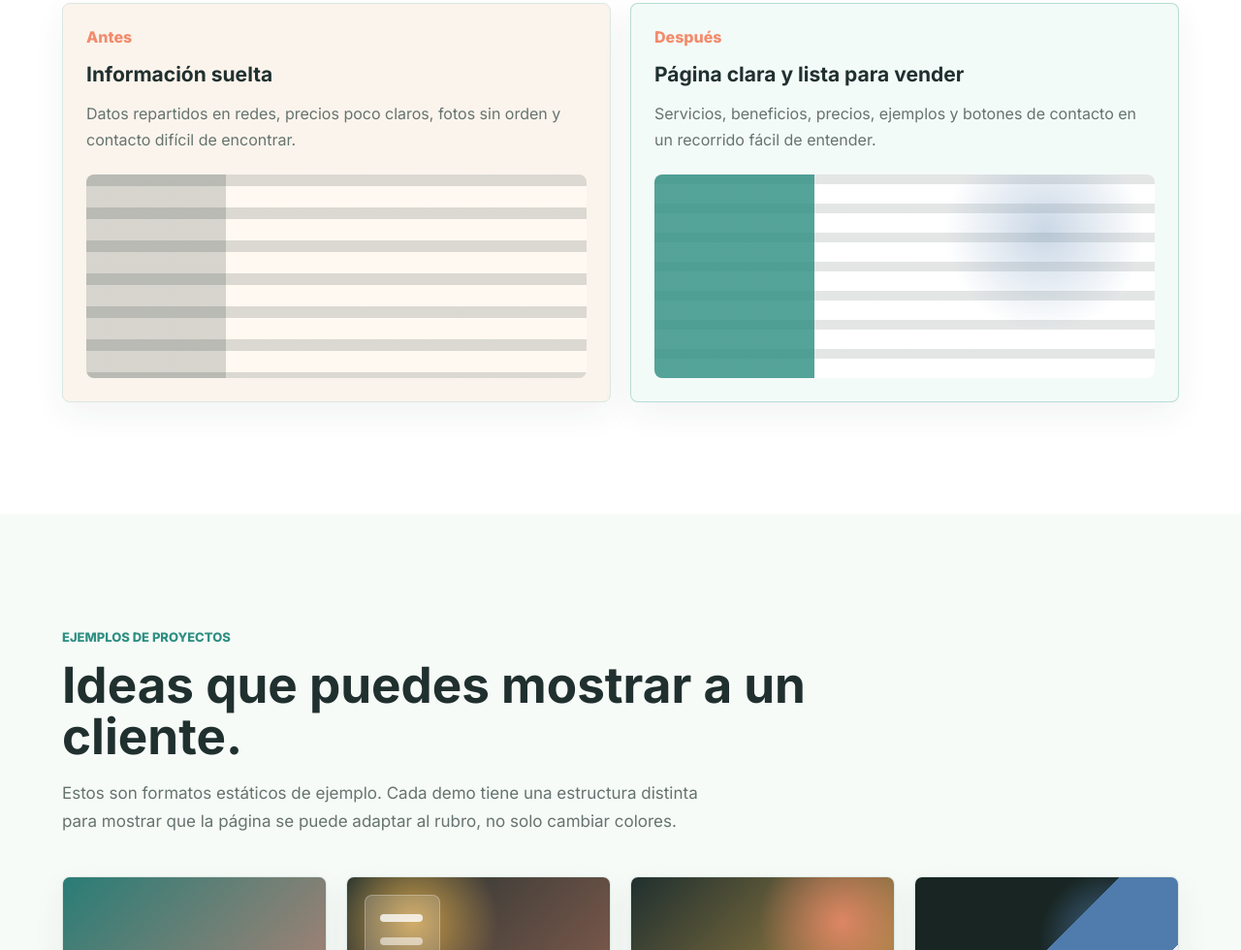
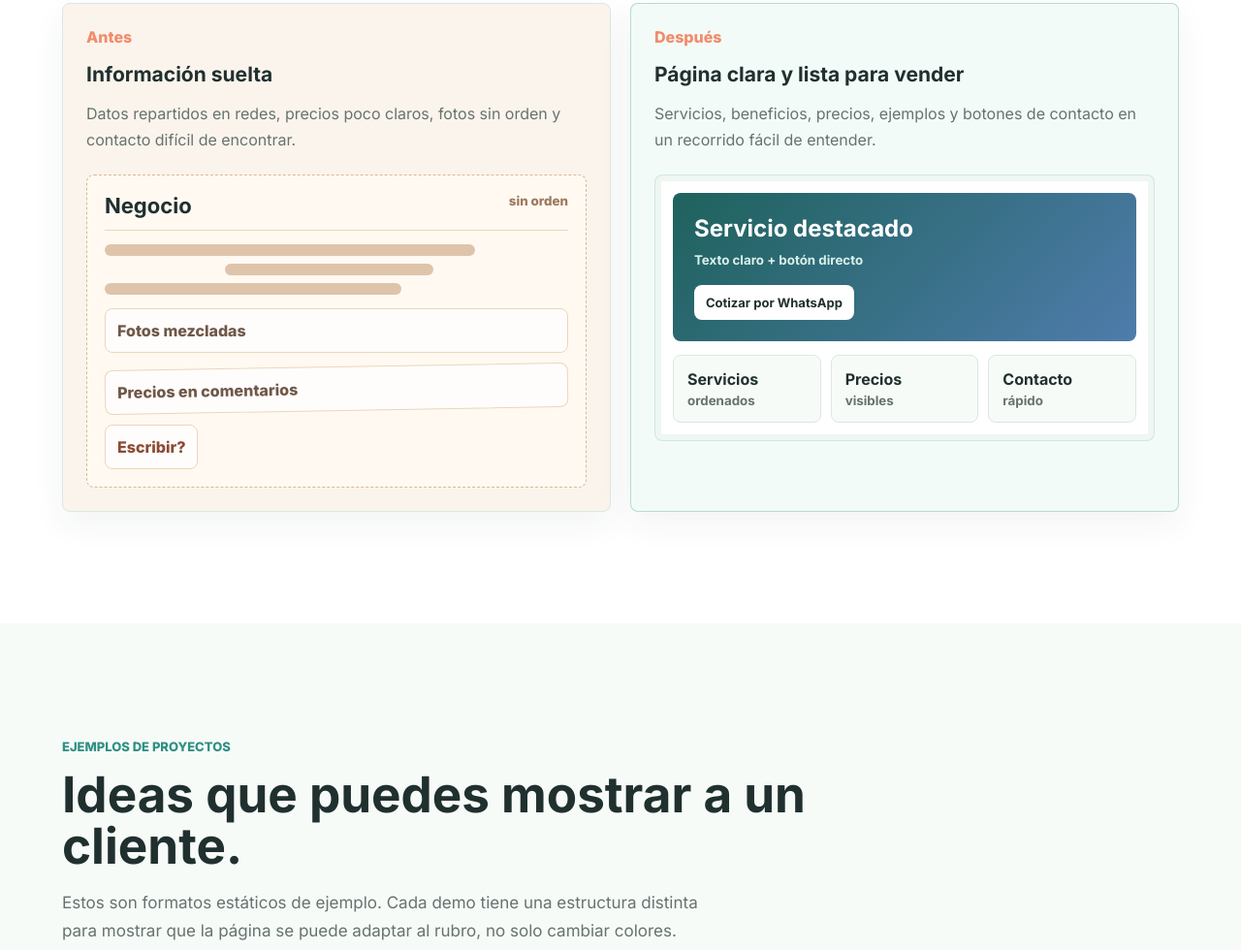
Before and after one commit to maxulck/impulsaweb-studio, a website built with Vite: page index.html in a window 1280 px wide. Shown: the part 5540-6520 px from the top of the page at 97% size. Built offline with nearby package versions, Linux system fonts and the light colour scheme; grey boxes are pictures that could not be loaded.

Commit message:
Mejora comparacion antes despues

```diff
--- a/index.html
+++ b/index.html
@@ -195,13 +195,35 @@
           <span>Antes</span>
           <h3>Información suelta</h3>
           <p>Datos repartidos en redes, precios poco claros, fotos sin orden y contacto difícil de encontrar.</p>
-          <div class="mini-wireframe old-wireframe" aria-hidden="true"></div>
+          <div class="site-sample old-site" aria-label="Ejemplo visual de página desordenada">
+            <div class="sample-top">
+              <strong>Negocio</strong>
+              <small>sin orden</small>
+            </div>
+            <div class="messy-lines">
+              <i></i><i></i><i></i>
+            </div>
+            <div class="loose-note">Fotos mezcladas</div>
+            <div class="loose-note weak">Precios en comentarios</div>
+            <div class="loose-button">Escribir?</div>
+          </div>
         </article>
         <article class="comparison-card after-card">
           <span>Después</span>
           <h3>Página clara y lista para vender</h3>
           <p>Servicios, beneficios, precios, ejemplos y botones de contacto en un recorrido fácil de entender.</p>
-          <div class="mini-wireframe new-wireframe" aria-hidden="true"></div>
+          <div class="site-sample new-site" aria-label="Ejemplo visual de página profesional">
+            <div class="sample-hero">
+              <strong>Servicio destacado</strong>
+              <small>Texto claro + botón directo</small>
+              <b>Cotizar por WhatsApp</b>
+            </div>
+            <div class="sample-grid">
+              <div><strong>Servicios</strong><small>ordenados</small></div>
+              <div><strong>Precios</strong><small>visibles</small></div>
+              <div><strong>Contacto</strong><small>rápido</small></div>
+            </div>
+          </div>
         </article>
       </div>
     </section>
--- a/styles.css
+++ b/styles.css
@@ -737,25 +737,140 @@ ul {
   background: #f3fbf8;
 }
 
-.mini-wireframe {
-  height: 210px;
+.site-sample {
+  min-height: 260px;
   margin-top: 22px;
-  border-radius: 8px;
-}
-
-.old-wireframe {
-  background:
-    linear-gradient(90deg, rgba(32, 48, 47, 0.18) 0 28%, transparent 28%),
-    repeating-linear-gradient(180deg, rgba(32, 48, 47, 0.16) 0 12px, transparent 12px 34px),
-    #fff9f1;
-}
-
-.new-wireframe {
-  background:
-    radial-gradient(circle at 78% 28%, rgba(79, 124, 172, 0.3), transparent 24%),
-    linear-gradient(90deg, rgba(47, 143, 131, 0.82) 0 32%, transparent 32%),
-    repeating-linear-gradient(180deg, rgba(32, 48, 47, 0.12) 0 10px, transparent 10px 30px),
-    #ffffff;
+  padding: 18px;
+  border-radius: 8px;
+}
+
+.old-site {
+  display: grid;
+  align-content: start;
+  gap: 14px;
+  background: #fff9f1;
+  border: 1px dashed #d8b99a;
+}
+
+.sample-top {
+  display: flex;
+  justify-content: space-between;
+  gap: 14px;
+  padding-bottom: 12px;
+  border-bottom: 1px solid #ead6bd;
+}
+
+.sample-top strong {
+  font-size: 22px;
+}
+
+.sample-top small {
+  color: #9c7960;
+  font-weight: 800;
+}
+
+.messy-lines {
+  display: grid;
+  gap: 8px;
+}
+
+.messy-lines i {
+  display: block;
+  height: 12px;
+  background: #dec4aa;
+  border-radius: 999px;
+}
+
+.messy-lines i:nth-child(1) {
+  width: 80%;
+}
+
+.messy-lines i:nth-child(2) {
+  width: 45%;
+  margin-left: 26%;
+}
+
+.messy-lines i:nth-child(3) {
+  width: 64%;
+}
+
+.loose-note,
+.loose-button {
+  padding: 12px;
+  background: rgba(255, 255, 255, 0.78);
+  border: 1px solid #ead6bd;
+  border-radius: 8px;
+  color: #6f5848;
+  font-weight: 800;
+}
+
+.loose-note.weak {
+  transform: rotate(-1deg);
+}
+
+.loose-button {
+  width: max-content;
+  color: #8b4b35;
+}
+
+.new-site {
+  display: grid;
+  gap: 14px;
+  background: #ffffff;
+  border: 1px solid rgba(47, 143, 131, 0.22);
+  box-shadow: inset 0 0 0 6px #eef7f2;
+}
+
+.sample-hero {
+  display: grid;
+  gap: 10px;
+  padding: 22px;
+  color: var(--white);
+  background: linear-gradient(135deg, var(--teal-dark), var(--blue));
+  border-radius: 8px;
+}
+
+.sample-hero strong {
+  font-size: 24px;
+}
+
+.sample-hero small {
+  color: #d9f0ec;
+  font-weight: 700;
+}
+
+.sample-hero b {
+  width: max-content;
+  margin-top: 8px;
+  padding: 10px 12px;
+  color: var(--ink);
+  background: var(--white);
+  border-radius: 8px;
+  font-size: 13px;
+}
+
+.sample-grid {
+  display: grid;
+  grid-template-columns: repeat(3, 1fr);
+  gap: 10px;
+}
+
+.sample-grid div {
+  padding: 14px;
+  background: var(--paper);
+  border: 1px solid var(--line);
+  border-radius: 8px;
+}
+
+.sample-grid strong,
+.sample-grid small {
+  display: block;
+}
+
+.sample-grid small {
+  margin-top: 4px;
+  color: var(--muted);
+  font-weight: 700;
 }
 
 .info-grid {
@@ -1711,6 +1826,14 @@ ul {
     grid-template-columns: 1fr;
   }
 
+  .sample-grid {
+    grid-template-columns: 1fr;
+  }
+
+  .site-sample {
+    min-height: auto;
+  }
+
   .floating-whatsapp {
     right: 12px;
     bottom: 12px;
```
